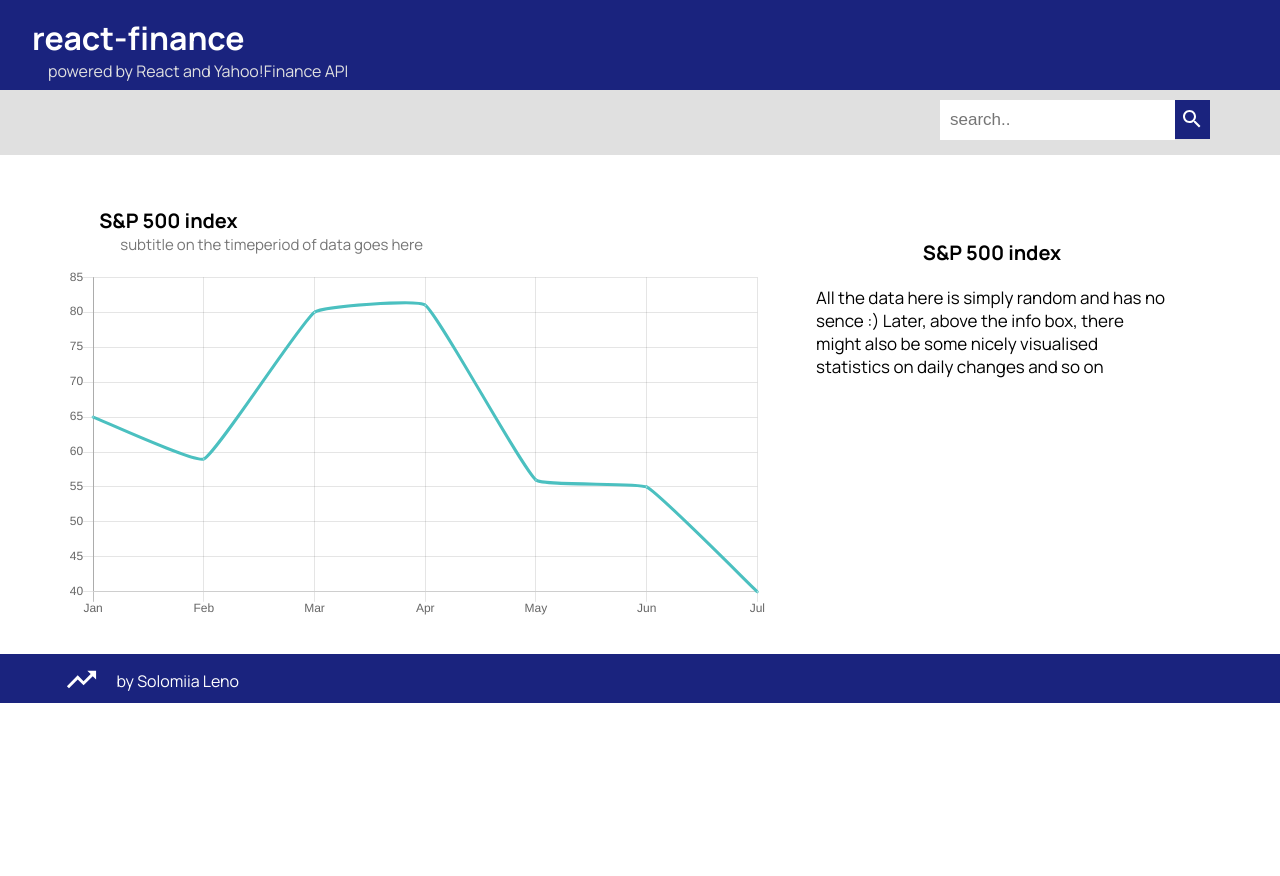
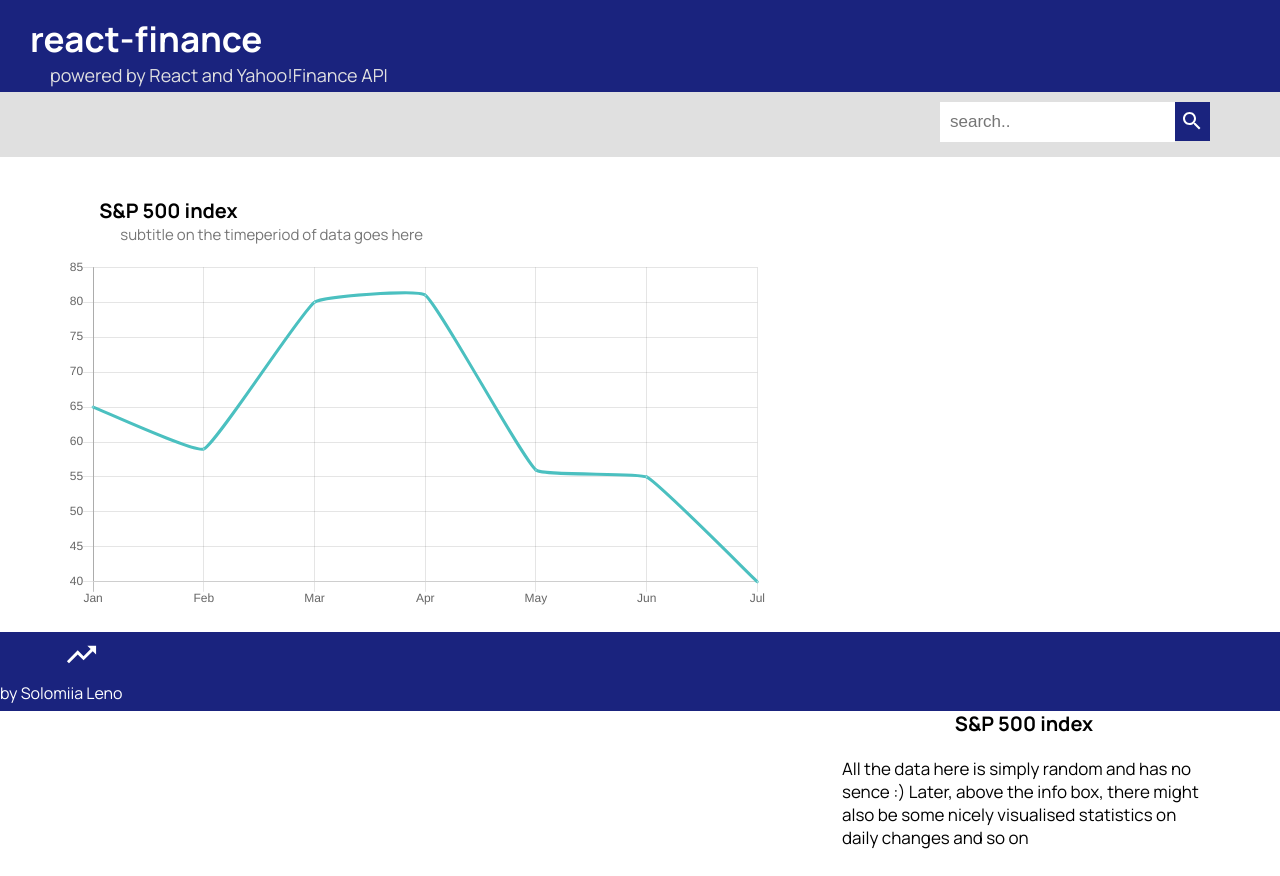
Before and after one commit to sol4ik/react-finance, a React (Create React App) app: page / in a window 1280 px wide. Before the commit the page ends 800 px from the top, so only its background shows below. Built offline with nearby package versions, Linux system fonts and the light colour scheme.

Commit message:
small refactor

```diff
--- a/src/App.js
+++ b/src/App.js
@@ -1,6 +1,8 @@
 import React from 'react';
 import './App.css';
 import FinancePage from './finance-page/finance-page';
+
+import './app.css';
 
 function App() {
   return (
--- /dev/null
+++ b/src/app.css
@@ -0,0 +1,9 @@
+.full-width {
+    margin: 0 auto;
+    width: 100%;
+}
+
+.row-container {
+    display: flex;
+    flex-direction: row;
+}
--- a/src/finance-content/finance-chart/finance-chart.css
+++ b/src/finance-content/finance-chart/finance-chart.css
@@ -1,7 +1,7 @@
 .finance-chart-container {
     margin: 0;
     width: 55%;
-    padding: 2em;
+    padding: 20px;
     padding-left: 5%;
 }
 .finance-chart-title {
--- a/src/finance-content/finance-sidebar/finance-info/finance-info.css
+++ b/src/finance-content/finance-sidebar/finance-info/finance-info.css
@@ -1,7 +1,7 @@
 .finance-info-box {
-    min-height: 5em;
+    min-height: 50px;
 
-    padding: 1em;
+    padding: 10px;
 }
 .info-box-title {
     text-align: center;
--- a/src/finance-page/finance-footer/finance-footer.css
+++ b/src/finance-page/finance-footer/finance-footer.css
@@ -1,17 +1,16 @@
 .finance-footer {
-    padding-top: 0.5em;
-    padding-bottom: 0.7em;
+    padding-top: 5px;
+    padding-bottom: 7px;
 
     background-color: #1A237E;
     color: white;
 }
 .footer-icon {
-    float: left;
     margin: 0;
-    margin-right: 0.5em;
+    margin-right: 5px;
     margin-left: 5%;
 }
 .footer-text {
     margin: 0;
-    margin-top: 0.5em;
+    margin-top: 5px;
 }
--- a/src/finance-page/finance-footer/finance-footer.js
+++ b/src/finance-page/finance-footer/finance-footer.js
@@ -3,14 +3,15 @@ import React from 'react';
 import TrendingUpIcon from '@material-ui/icons/TrendingUp';
 
 import './finance-footer.css';
-import '../finance-page.css';
 
 export default class FinanceFooter extends React.Component {
     render() {
         return (
             <div className="finance-footer full-width">
-                <TrendingUpIcon className="footer-icon" style={{ fontSize: 35}}></TrendingUpIcon>
-                <p className="footer-text">by Solomiia Leno</p>
+                <div className="row-container">
+                    <TrendingUpIcon className="footer-icon" style={{ fontSize: 35}}></TrendingUpIcon>
+                    <p className="footer-text">by Solomiia Leno</p>
+                </div>
             </div>
         );
     }
--- a/src/finance-page/finance-header/finance-header.css
+++ b/src/finance-page/finance-header/finance-header.css
@@ -2,19 +2,23 @@
     color: white;
     background-color: #1A237E;
 }
+.titles-container {
+    padding-top: 10px;
+    padding-left: 20px;
+}
 .main-title {
-    padding: 1em;
-    padding-top: 0.5em;
+    padding: 10px;
+    padding-top: 5px;
     padding-bottom: 0;
 
-    font-size: 2em;
+    font-size: 35px;
     font-weight: bold;
 }
 .subtitle {
-    padding: 0.5em;
+    padding: 5px;
     padding-top: 0;
-    padding-left: 3em;
+    padding-left: 30px;
 
-    font-size: 1em;
+    font-size: 18px;
     color: #E0E0E0;
 }
--- a/src/finance-page/finance-header/finance-header.js
+++ b/src/finance-page/finance-header/finance-header.js
@@ -1,16 +1,15 @@
 import React from 'react';
 
 import './finance-header.css';
-import '../finance-page.css';
-
-import FinanceSearch from '../finance-search/finance-search';
 
 export default class FinanceHeader extends React.Component {
     render() {
         return (
             <div className="finance-header full-width">
-                <div className="main-title">react-finance</div>
-                <div className="subtitle">powered by React and Yahoo!Finance API</div>
+                <div className="titles-container">
+                    <div className="main-title">react-finance</div>
+                    <div className="subtitle">powered by React and Yahoo!Finance API</div>
+                </div>
             </div>
         );
     }
--- a/src/finance-page/finance-page.css
+++ b/src/finance-page/finance-page.css
@@ -1,12 +1,3 @@
-.full-width {
-    margin: 0 auto;
-    width: 100%;
-}
-
 .page-content {
     padding: 0;
 }
-.row-container {
-    display: flex;
-    flex-direction: row;
-}
```
